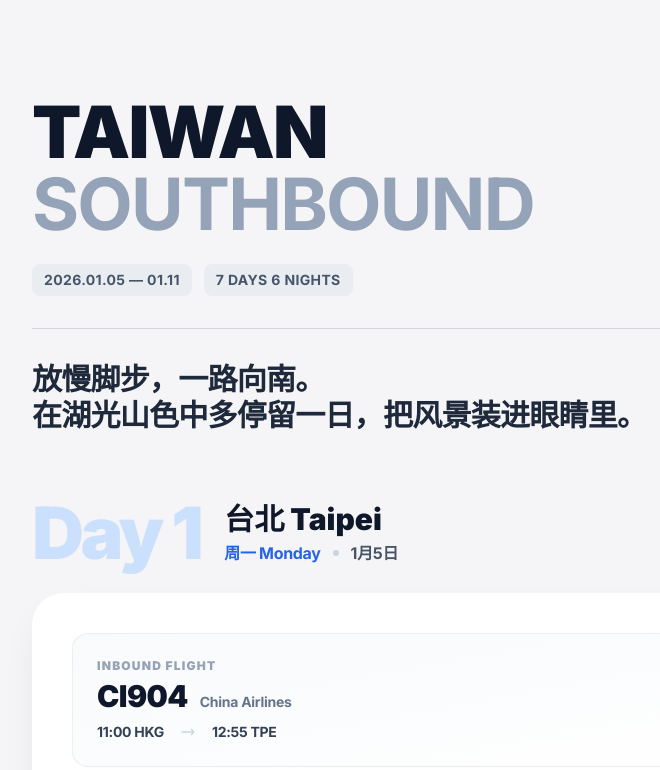
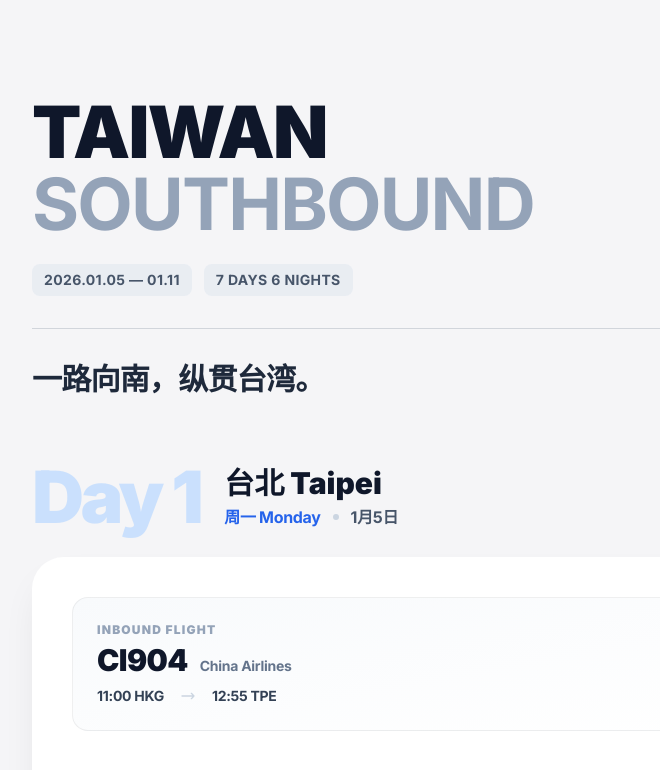
Before and after one commit to dgdgdga/dgdgdga.github.io, a plain HTML site: page tw/index.html in a window 1280 px wide. Shown: the top 770 px of the page, without its empty margins (208-868 px from the left). Drawn offline with nearby package versions, Linux system fonts and the light colour scheme.

Commit message:
Update index.html

```diff
--- a/tw/index.html
+++ b/tw/index.html
@@ -107,8 +107,7 @@
 
         <!-- 文案 -->
         <p class="text-2xl md:text-3xl text-slate-800 font-bold leading-relaxed max-w-2xl font-sf tracking-tight">
-                放慢脚步，一路向南。<br>
-                在湖光山色中多停留一日，把风景装进眼睛里。
+            一路向南，纵贯台湾。
         </p>
     </header>
 
```
Lines whose indentation alone changed are shown as unchanged.
